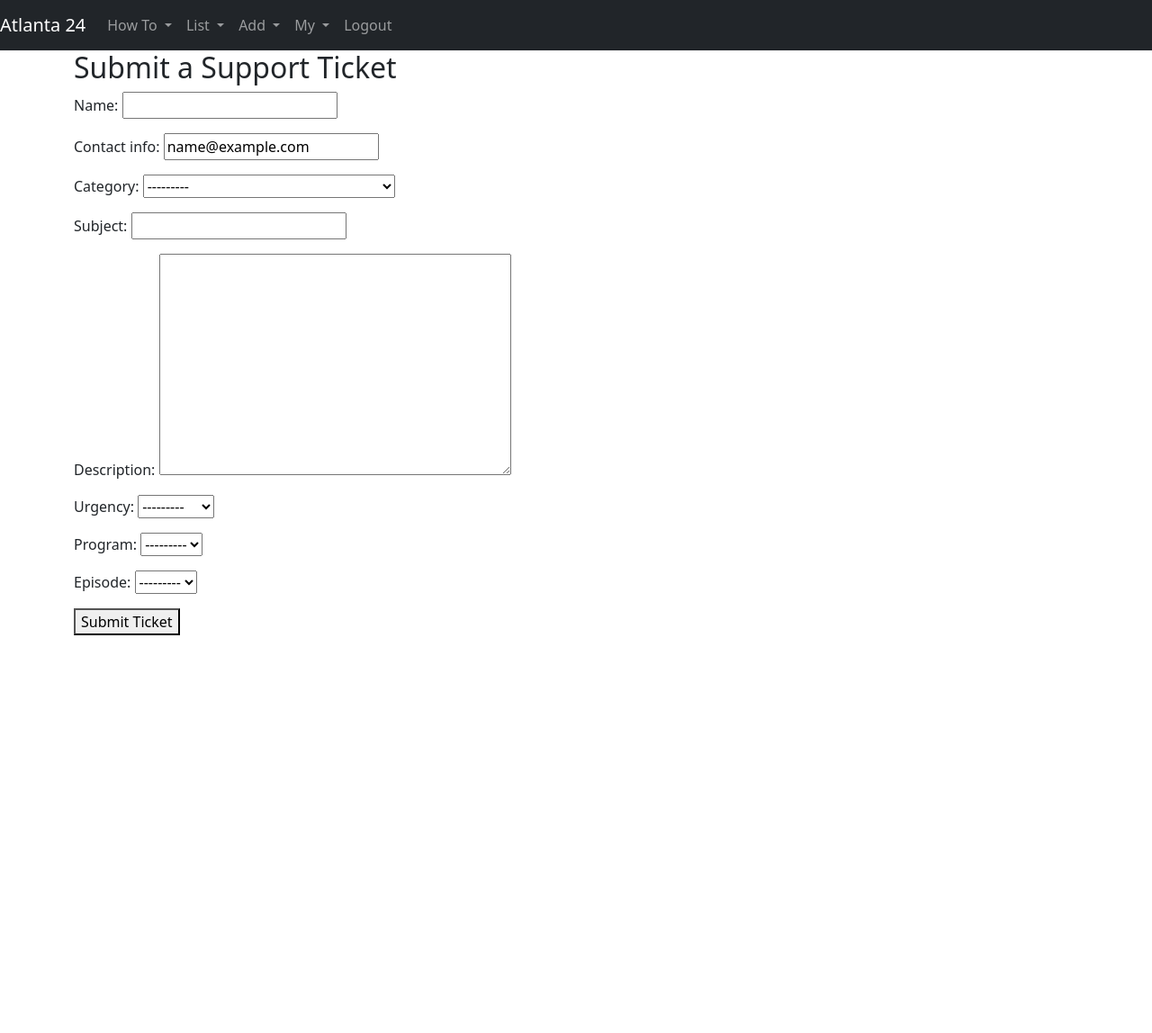
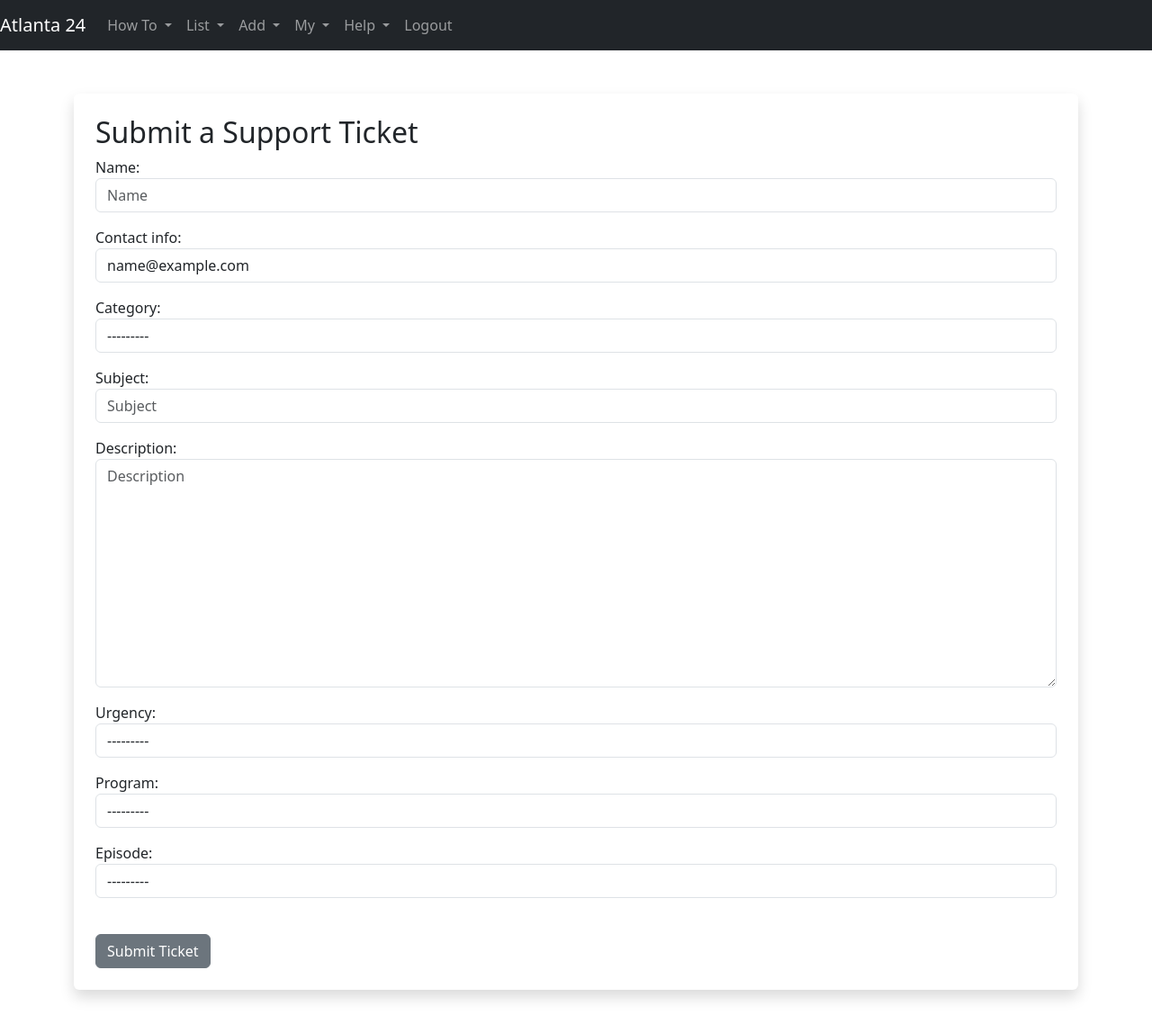
Before and after one commit to jaypound/ch24web1, a Django app: page /support/submit/ in a window 1280 px wide. Shown: the whole page at 90% size. Before the commit the page ends 706 px from the top, so only its background shows below. Run offline with Django 5.2, Linux system fonts and the light colour scheme; the visitor is signed in with stand-in values (Sample User, id 1); data that the repository does not hold is empty.

Commit message:
support page formatting

```diff
--- a/ch24app/forms.py
+++ b/ch24app/forms.py
@@ -180,7 +180,14 @@ class SupportTicketForm(forms.ModelForm):
         model = SupportTicket
         fields = ['name', 'contact_info', 'category', 'subject', 'description', 'urgency', 'program', 'episode']
         widgets = {
-            'description': forms.Textarea(),
+            'name': forms.TextInput(attrs={'class': 'form-control', 'placeholder': 'Name'}),
+            'contact_info': forms.TextInput(attrs={'class': 'form-control', 'placeholder': 'Contact Info'}),
+            'category': forms.Select(attrs={'class': 'form-control'}),
+            'subject': forms.TextInput(attrs={'class': 'form-control', 'placeholder': 'Subject'}),
+            'description': forms.Textarea(attrs={'class': 'form-control', 'placeholder': 'Description'}),
+            'urgency': forms.Select(attrs={'class': 'form-control'}),
+            'program': forms.Select(attrs={'class': 'form-control'}),
+            'episode': forms.Select(attrs={'class': 'form-control'}),
         }
 
     def __init__(self, *args, **kwargs):
--- a/ch24app/templates/navbar.html
+++ b/ch24app/templates/navbar.html
@@ -57,6 +57,16 @@
           </ul>
         </li>
 
+        <li class="nav-item dropdown">
+          <a class="nav-link dropdown-toggle" href="#" role="button" data-bs-toggle="dropdown" aria-expanded="false">
+            Help
+          </a>
+          <ul class="dropdown-menu">
+            <li><a class="dropdown-item" href="{% url 'submit_ticket' %}">Support Ticket</a></li>
+            <li><a class="dropdown-item" href="{% url 'my_tickets' %}">View My Tickets</a></li>
+          </ul>
+        </li>
+
         <!-- Corrected "Logout" Link -->
         <li class="nav-item active">
           <a class="nav-link" href="{% url 'logout' %}">Logout</a>
--- a/ch24app/templates/support/submit_ticket.html
+++ b/ch24app/templates/support/submit_ticket.html
@@ -1,9 +1,13 @@
 {% extends 'base.html' %}
 {% block content %}
+<br/><br/>
+<div class="shadow p-4 mb-5 bg-body rounded">
   <h2>Submit a Support Ticket</h2>
   <form method="post">
     {% csrf_token %}
     {{ form.as_p }}
-    <button type="submit">Submit Ticket</button>
+    <br/>
+    <button type="submit" class="btn btn-secondary">Submit Ticket</button>
   </form>
+</div>
 {% endblock %}
--- a/ch24app/templates/support/ticket_submitted.html
+++ b/ch24app/templates/support/ticket_submitted.html
@@ -1,6 +1,8 @@
 {% extends 'base.html' %}
 
 {% block content %}
+<br/><br/>
+<div class="shadow p-4 mb-5 bg-body rounded">
   <h2>Support Ticket Submitted Successfully</h2>
   <p>Thank you for contacting support. Your ticket has been submitted successfully.</p>
 
@@ -15,4 +17,5 @@
   <p>A member of our support team will review your ticket and get back to you shortly.</p>
 
   <a href="{% url 'ticket_detail' ticket_no=ticket.ticket_no %}">View Your Ticket</a>
+</div>
 {% endblock %}
```
Also changed, not shown: ch24app/templates/support/my_tickets.html (+19 -4 lines), ch24app/templates/support/ticket_detail.html (+11 -2 lines).
